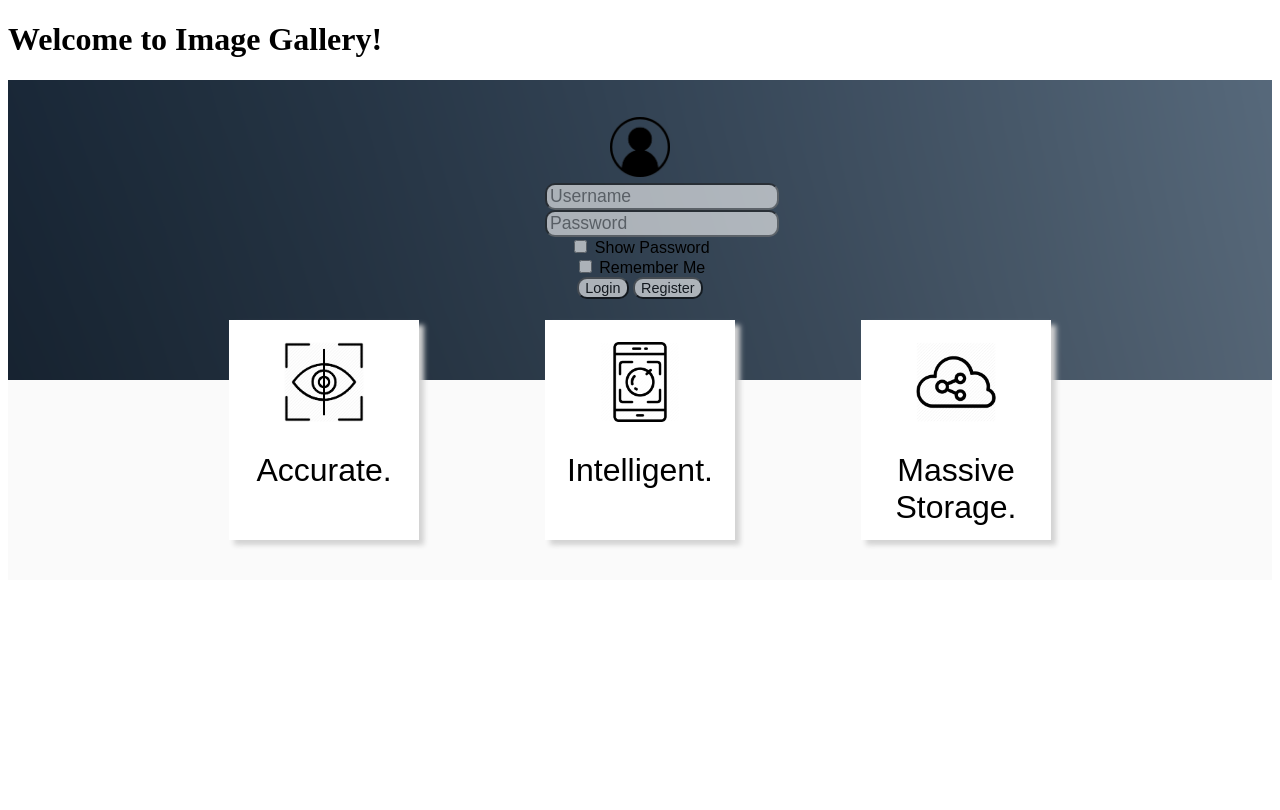
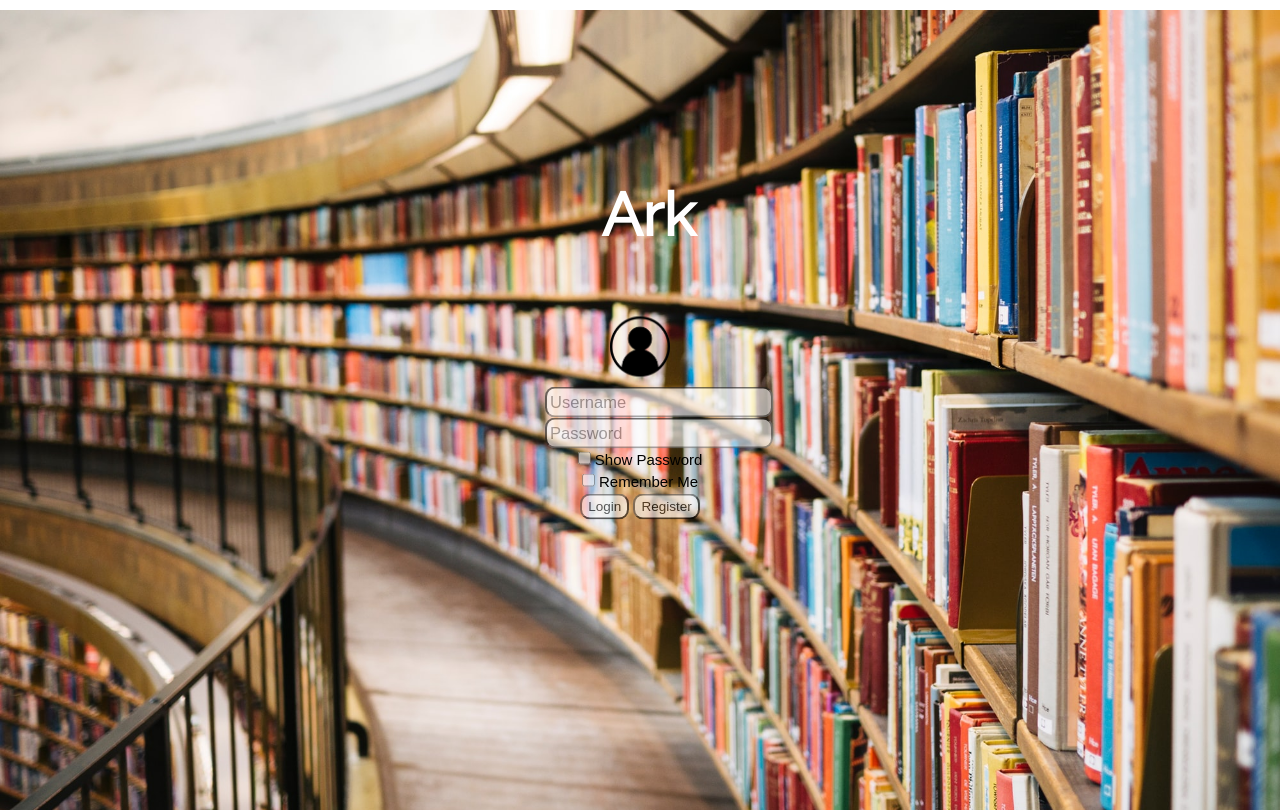
Before and after one commit to lichen-liu/ark, a Flask app: page / in a window 1280 px wide; the page is wider, and only the part inside the window is pictured. Before the commit the page ends 547 px from the top of that part, so only its background shows below. Run offline with Flask 2, Linux system fonts and the light colour scheme; parts of the project's set-up code (start-up, migrations or seed data) failed here and were passed over.

Commit message:
Update guest welcome.

```diff
--- a/ark_app/templates/guest_welcome.html
+++ b/ark_app/templates/guest_welcome.html
@@ -1,28 +1,27 @@
-{% extends "base.html" %}
-{% block content %}
+<!DOCTYPE html>
+<html>
+<title>Ark</title>
+<meta charset="UTF-8">
+<meta name="viewport" content="width=device-width, initial-scale=1">
+<link rel="stylesheet" href="https://www.w3schools.com/w3css/4/w3.css">
+<link rel="stylesheet" href="https://fonts.googleapis.com/css?family=Raleway">
 
 
+
+<body>
     <div id="myModal" class="modal">
         <div class="modal-content">
             <span class="close">&times;</span>
-        <font face="Arial" id="modalMessage">Passwords do not match, please try again</div>
+            <font face="Arial" id="modalMessage">Passwords do not match, please try again
+        </div>
     </div>
 
     </div>
 
-<div class="base">
-    <div class="holderCommon holder1">
-        <img class="title_icon" src="../static/icons/title_icon2.png"></img>
-        <font class="title" size="6">Accurate.</font>
-    </div>
-    <div class="holderCommon holder2">
-        <img class="title_icon" src="../static/icons/title_icon.png"></img>
-        <font class="title" size="6">Intelligent.</font>
-    </div>
-    <div class="holderCommon holder3">
-        <img class="title_icon" src="../static/icons/title_icon3.png"></img>
-        <font class="title" size="6">Massive Storage.</font>
-    </div>
+    <div class="bgimg w3-display-container w3-animate-opacity w3-text-white">
+
+        <h1 class="title">Ark</h1>
+        <div class="w3-display-middle">
             <form class="holderCommon form" id="login_user" action="/api/account_actions" method="POST">
                 <img class="login_icon" src="../static/icons/login_icon.png"></img>
                 <br>
@@ -34,13 +33,13 @@
                         value={{password if password}}>
                     <br>
                     <input type="checkbox" id="toggle_password_login" onclick="togglePassword('password_login')">
-            <label for="toggle_password_login">Show Password</label>
+                    <label style="color:black" for="toggle_password_login">Show Password</label>
                     <br>
                     <input type="checkbox" name="rememberme" id="rememberme_cb" value="True">
-            <label for="rememberme_cb">Remember Me</label>
+                    <label style="color:black" for="rememberme_cb">Remember Me</label>
                     <br>
-            <button type="submit" name="action" value="login">Login</button>
-            <button type="button" onclick="openForm()">Register</button>
+                    <button style="color:black" type="submit" name="action" value="login">Login</button>
+                    <button style="color:black" type="button" onclick="openForm()">Register</button>
                 </div>
             </form>
 
@@ -64,10 +63,21 @@
                     <button type="button" onclick="closeForm()">Cancel</button>
                 </div>
             </form>
-</div>
+            <!--
+            <hr class="w3-border-grey" style="margin:auto;width:40%">
+            <p class="w3-large w3-center">35 days left</p> -->
             <div class="filler"></div>
             <p style="color:red">{{error_message if error_message}}</p>
+        </div>
+        <!-- <div class="w3-display-bottomleft w3-padding-large">
+            Powered by <a href="https://www.w3schools.com/w3css/default.asp" target="_blank">w3.css</a>
+        </div> -->
+    </div>
 
+    <!-- </div> -->
+
+
+</body>
 <script>
 
     var modal = document.getElementById("myModal");
@@ -139,9 +149,27 @@
         }
     }
 </script>
+
+
 <style>
+    body,
+    h1 {
+        font-family: "Raleway", sans-serif
+    }
 
-    form input{
+    body,
+    html {
+        height: 100%
+    }
+
+    .bgimg {
+        background-image: url('../static/icons/library.jpeg');
+        height: 100%;
+        background-position: center;
+        background-size: cover;
+    }
+
+    form input {
         font-size: 1.1em;
         background-color: #ffffff;
         opacity: 0.6;
@@ -149,28 +177,20 @@
         padding: 1px;
         padding-left: 3px;
     }
-    form button{
+
+    form button {
         font-size: 0.9em;
         background-color: #ffffff;
         opacity: 0.6;
         border-radius: 10px 10px 10px 10px;
     }
-    .base {
-        height: 300px;
+
+    .title {
         position: relative;
-        background: #A9A9A9;
-        background-image: url("../static/icons/guest_welcome_background.png");
-        background-repeat: no-repeat;
-    }
-
-    .title_icon {
-        position: absolute;
-        height: 80px;
-        width: 80px;
-        left: 50%;
-        top: 10%;
-        -ms-transform: translate(-50%, 0%);
-        transform: translate(-50%, 0%);
+        left: 47%;
+        top: 20%;
+        font-size: 60px;
+        font-weight: bold;
     }
 
     .login_icon {
@@ -180,40 +200,6 @@
         width: 60px;
         -ms-transform: translate(-50%, 0%);
         transform: translate(-50%, 0%);
-    }
-
-    .title {
-        position: absolute;
-        left: 50%;
-        top: 60%;
-        -ms-transform: translate(-50%, 0%);
-        transform: translate(-50%, 0%);
-    }
-
-    .holderCommon {
-        position: absolute;
-        top: 80%;
-        height: 220px;
-        width: 190px;
-        -ms-transform: translate(-50%, 0%);
-        transform: translate(-50%, 0%);
-        background: white;
-        text-align: center
-    }
-
-    .holder1 {
-        box-shadow: 5px 5px 5px #D3D3D3;
-        left: 25%;
-    }
-
-    .holder2 {
-        box-shadow: 5px 5px 5px #D3D3D3;
-        left: 50%;
-    }
-
-    .holder3 {
-        box-shadow: 5px 5px 5px #D3D3D3;
-        left: 75%;
     }
 
     .form {
@@ -244,7 +230,7 @@
 
     .filler {
         height: 200px;
-        position: relative;
+        position: absolute;
         background: #FAFAFA;
         background-repeat: no-repeat;
         z-index: -1;
@@ -257,7 +243,7 @@
         /* Stay in place */
         z-index: 1;
         /* Sit on top */
-        padding-top: 100px;
+        /* padding-top: 100px; */
         /* Location of the box */
         left: 0;
         top: 0;
@@ -273,13 +259,13 @@
         /* Black w/ opacity */
     }
 
-    .modal-content {
+    /* .modal-content {
         background-color: #fefefe;
         margin: auto;
         padding: 20px;
         border: 1px solid #888;
         width: 80%;
-    }
+    } */
 
     .close {
         color: #aaaaaa;
@@ -295,4 +281,4 @@
     }
 </style>
 
-{% endblock %}
+</html>
```
Also changed, not shown: ark_app/static/icons/library.jpeg (added). Lines whose indentation alone changed are shown as unchanged.
